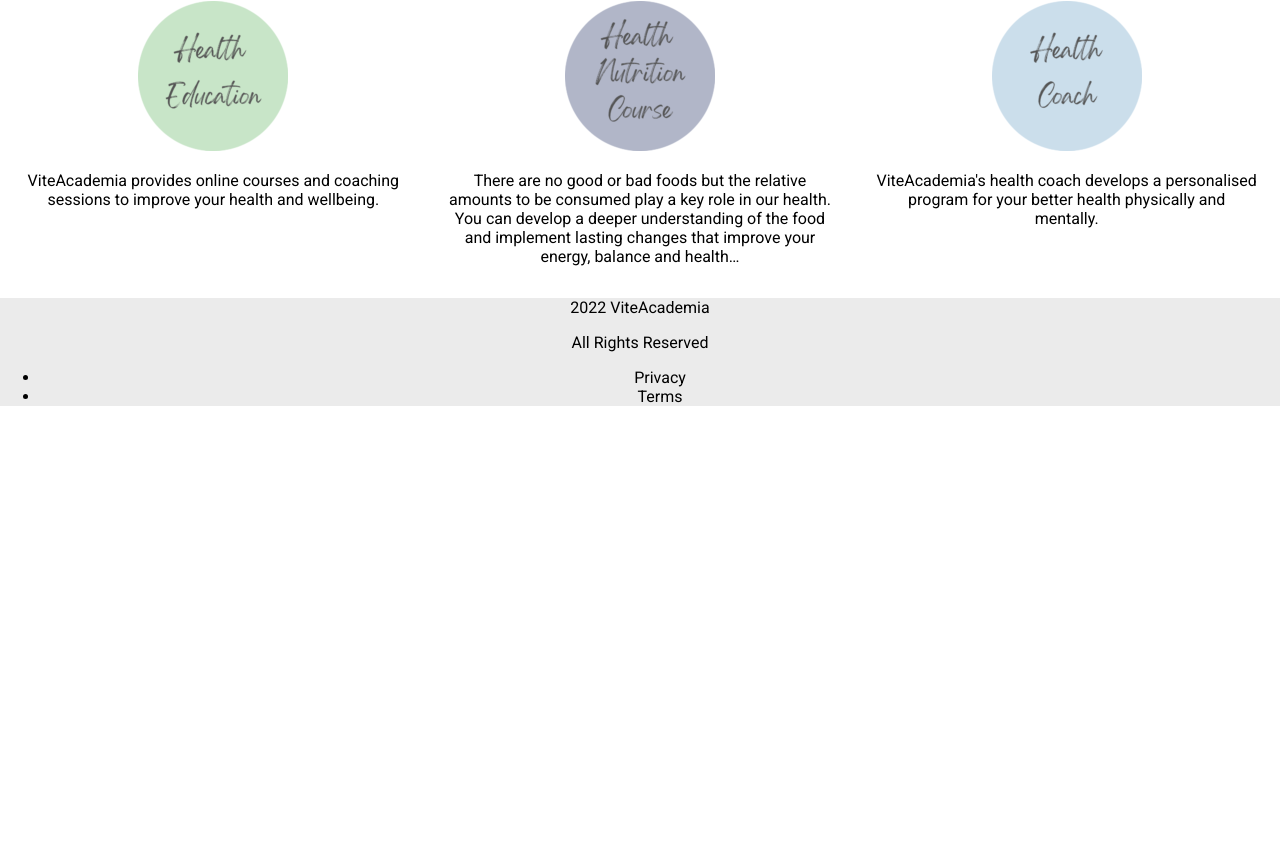
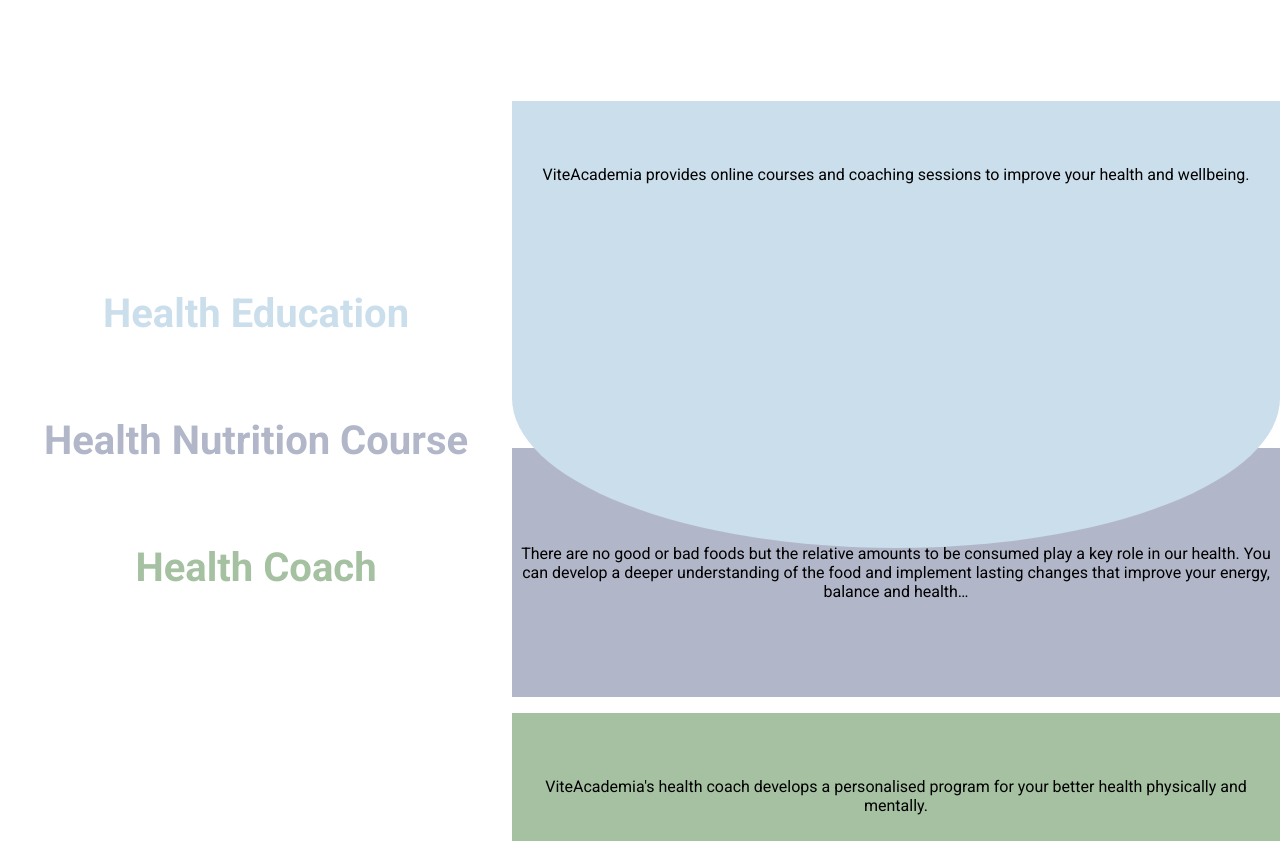
Before and after one commit to TimeaReich/Viteacademia, a React (Create React App) app: page / in a window 1280 px wide. Shown: the part 679-1520 px from the top of the page. Before the commit the page ends 1101 px from the top, so only its background shows below. Built offline with nearby package versions, Linux system fonts and the light colour scheme.

Commit message:
test different layout

```diff
--- a/src/App.css
+++ b/src/App.css
@@ -4,6 +4,8 @@
   --grey: #ebebeb;
   --white: #ffffff;
   --black: #000000;
+  --pale-blue: #cbdeeb;
+  --dark-grey: #b1b6c8;
 }
 .App {
   text-align: center;
@@ -62,3 +64,55 @@
   display: flex;
   flex-direction: column;
 }
+/*test div*/
+.test-div {
+  display: flex;
+  flex-direction: row;
+  align-items: center;
+}
+.side {
+  display: flex;
+  flex-direction: column;
+  width: 40%;
+  font-weight: 700;
+  font-size: 40px;
+}
+.side :nth-child(1) {
+  color: var(--pale-blue);
+}
+.side :nth-child(2) {
+  color: var(--dark-grey);
+}
+.side :nth-child(3) {
+  color: var(--pale-green);
+}
+
+.side2 {
+  display: flex;
+  flex-direction: column;
+  width: 60%;
+}
+
+.side2 :nth-child(1) {
+  background-color: var(--pale-blue);
+  padding: 4rem 0;
+  position: relative;
+  top: 100px;
+}
+.curve {
+  background-color: var(--pale-blue);
+  border-radius: 0 0 50% 50%;
+  position: relative;
+  top: 100px;
+  width: 100%;
+  height: 300px;
+}
+.side2 :nth-child(3) {
+  background-color: var(--dark-grey);
+  padding: 6rem 0;
+}
+.side2 :nth-child(4) {
+  background-color: var(--pale-green);
+  padding: 4rem 0;
+  margin-top: 1rem;
+}
--- a/src/App.js
+++ b/src/App.js
@@ -3,13 +3,15 @@
 import Hero from "./Components/Hero";
 import Footer from "./Components/Footer";
 import MainSection from "./Components/MainSection";
+import Test from "./Components/Test";
 
 function App() {
   return (
     <div className="App">
       <Navigation />
       <Hero />
-      <MainSection />
+      {/* <MainSection /> */}
+      <Test />
       <Footer />
     </div>
   );
--- /dev/null
+++ b/src/Components/Test.js
@@ -0,0 +1,29 @@
+const Test = () => {
+  return (
+    <div className="test-div">
+      <div className="side">
+        <p>Health Education</p>
+        <p>Health Nutrition Course</p>
+        <p>Health Coach</p>
+      </div>
+      <section className="side2">
+        <article>
+          ViteAcademia provides online courses and coaching sessions to improve
+          your health and wellbeing.
+        </article>
+        <div className="curve"></div>
+        <article>
+          There are no good or bad foods but the relative amounts to be consumed
+          play a key role in our health. You can develop a deeper understanding
+          of the food and implement lasting changes that improve your energy,
+          balance and health…
+        </article>
+        <article>
+          ViteAcademia's health coach develops a personalised program for your
+          better health physically and mentally.
+        </article>
+      </section>
+    </div>
+  );
+};
+export default Test;
```
